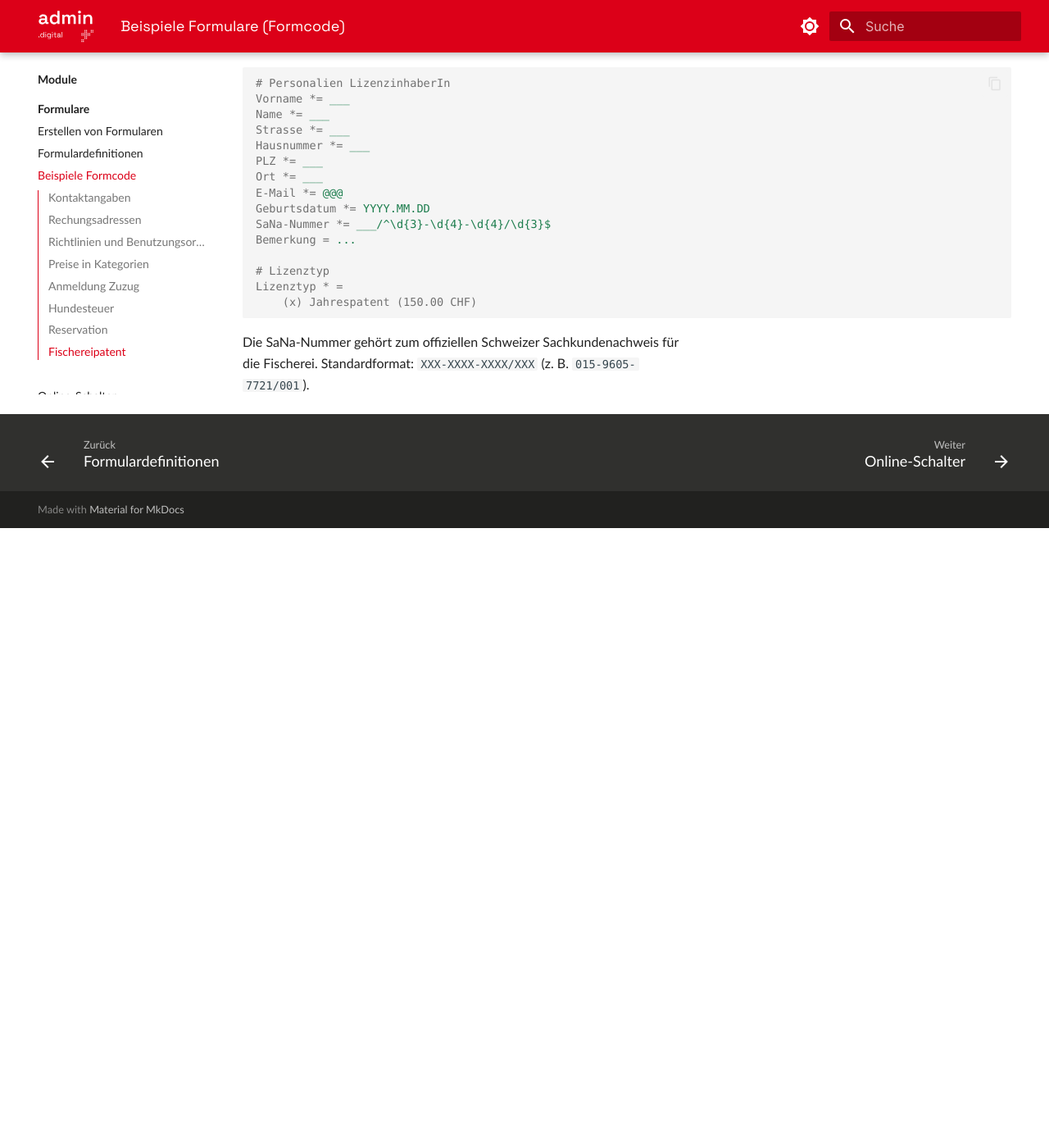
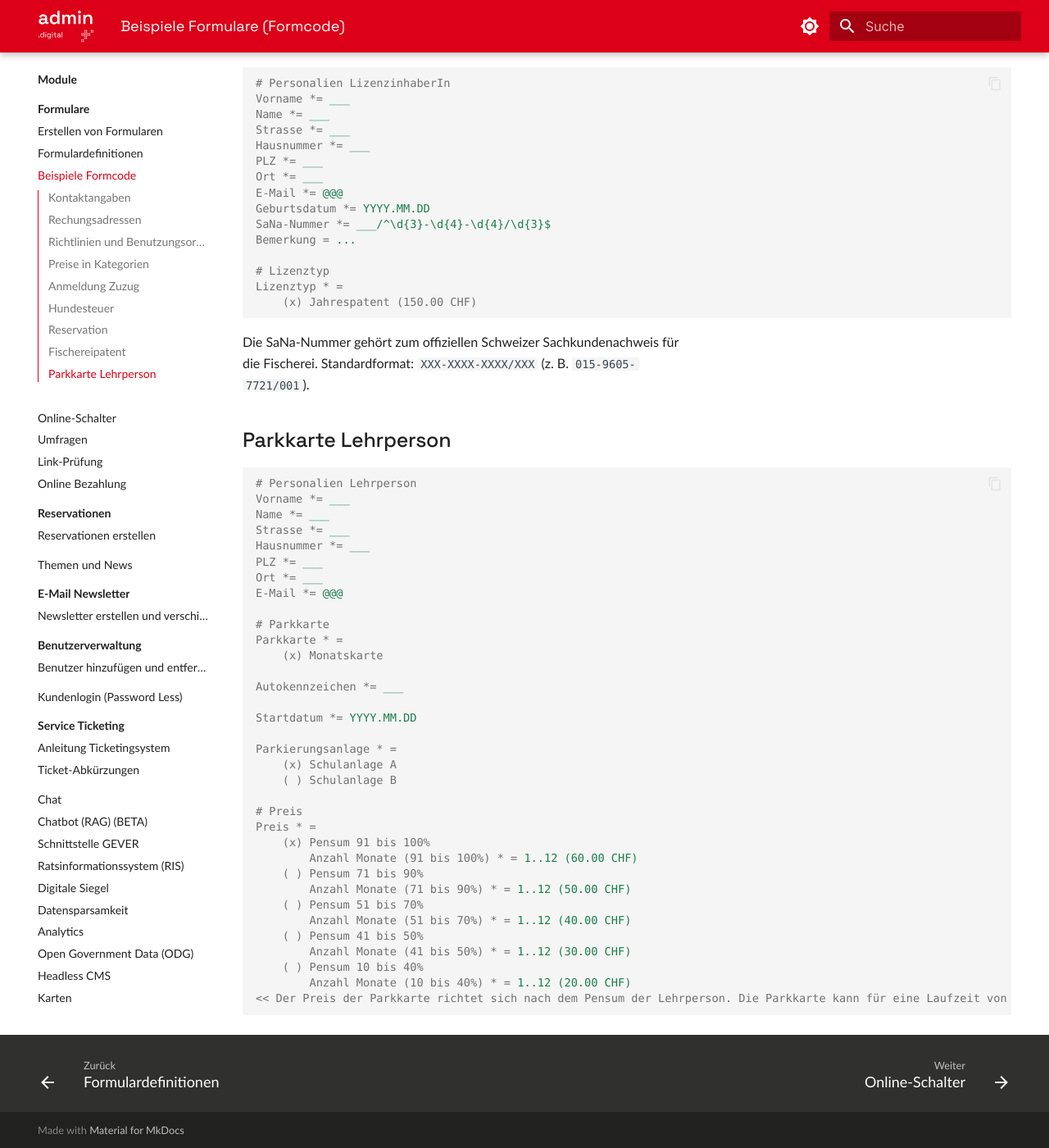
Before and after one commit to seantis/docs-admin-digital, an MkDocs documentation site: the page built from content/module/formulare/beispiele.md, in a window 1280 px wide and 1400 px high, scrolled down 3887 px. Shown: the whole window at 82% size. Built offline with MkDocs 1.6.1 and Material for MkDocs 9.7.7, drawn with Linux system fonts in a browser that asks for light colours; before the commit the page ends 4531 px from its top, so only the background shows below that.

Commit message:
Dokumentiere mengenabhängige Formularpreise
Ergänzt ein Beispiel für die Parkkarte für Lehrpersonen mit nach Pensum gestaffelten Monatspreisen.

````diff
--- a/content/module/formulare/beispiele.md
+++ b/content/module/formulare/beispiele.md
@@ -205,3 +205,42 @@ Lizenztyp * =
 ```
 
 Die SaNa-Nummer gehört zum offiziellen Schweizer Sachkundenachweis für die Fischerei. Standardformat: `XXX-XXXX-XXXX/XXX` (z. B. `015-9605-7721/001`).
+
+## Parkkarte Lehrperson
+
+```ini
+# Personalien Lehrperson
+Vorname *= ___
+Name *= ___
+Strasse *= ___
+Hausnummer *= ___
+PLZ *= ___
+Ort *= ___
+E-Mail *= @@@
+
+# Parkkarte
+Parkkarte * =
+    (x) Monatskarte
+
+Autokennzeichen *= ___
+
+Startdatum *= YYYY.MM.DD
+
+Parkierungsanlage * =
+    (x) Schulanlage A
+    ( ) Schulanlage B
+
+# Preis
+Preis * =
+    (x) Pensum 91 bis 100%
+        Anzahl Monate (91 bis 100%) * = 1..12 (60.00 CHF)
+    ( ) Pensum 71 bis 90%
+        Anzahl Monate (71 bis 90%) * = 1..12 (50.00 CHF)
+    ( ) Pensum 51 bis 70%
+        Anzahl Monate (51 bis 70%) * = 1..12 (40.00 CHF)
+    ( ) Pensum 41 bis 50%
+        Anzahl Monate (41 bis 50%) * = 1..12 (30.00 CHF)
+    ( ) Pensum 10 bis 40%
+        Anzahl Monate (10 bis 40%) * = 1..12 (20.00 CHF)
+<< Der Preis der Parkkarte richtet sich nach dem Pensum der Lehrperson. Die Parkkarte kann für eine Laufzeit von einem bis zwölf Monaten bestellt werden.  >>
+```
````
Also changed, not shown: content/module/formulare/index.md (+10 -0 lines).
